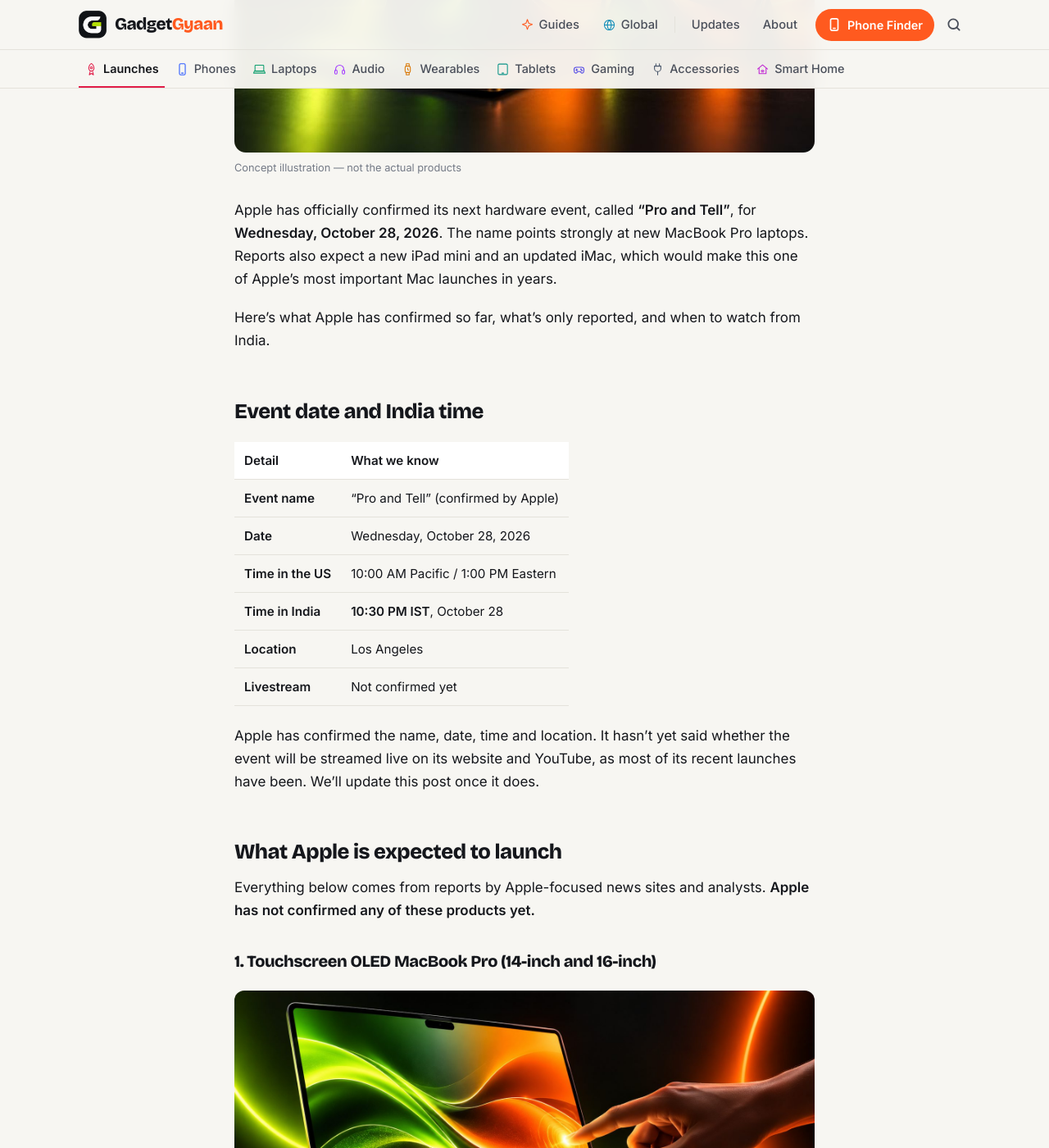
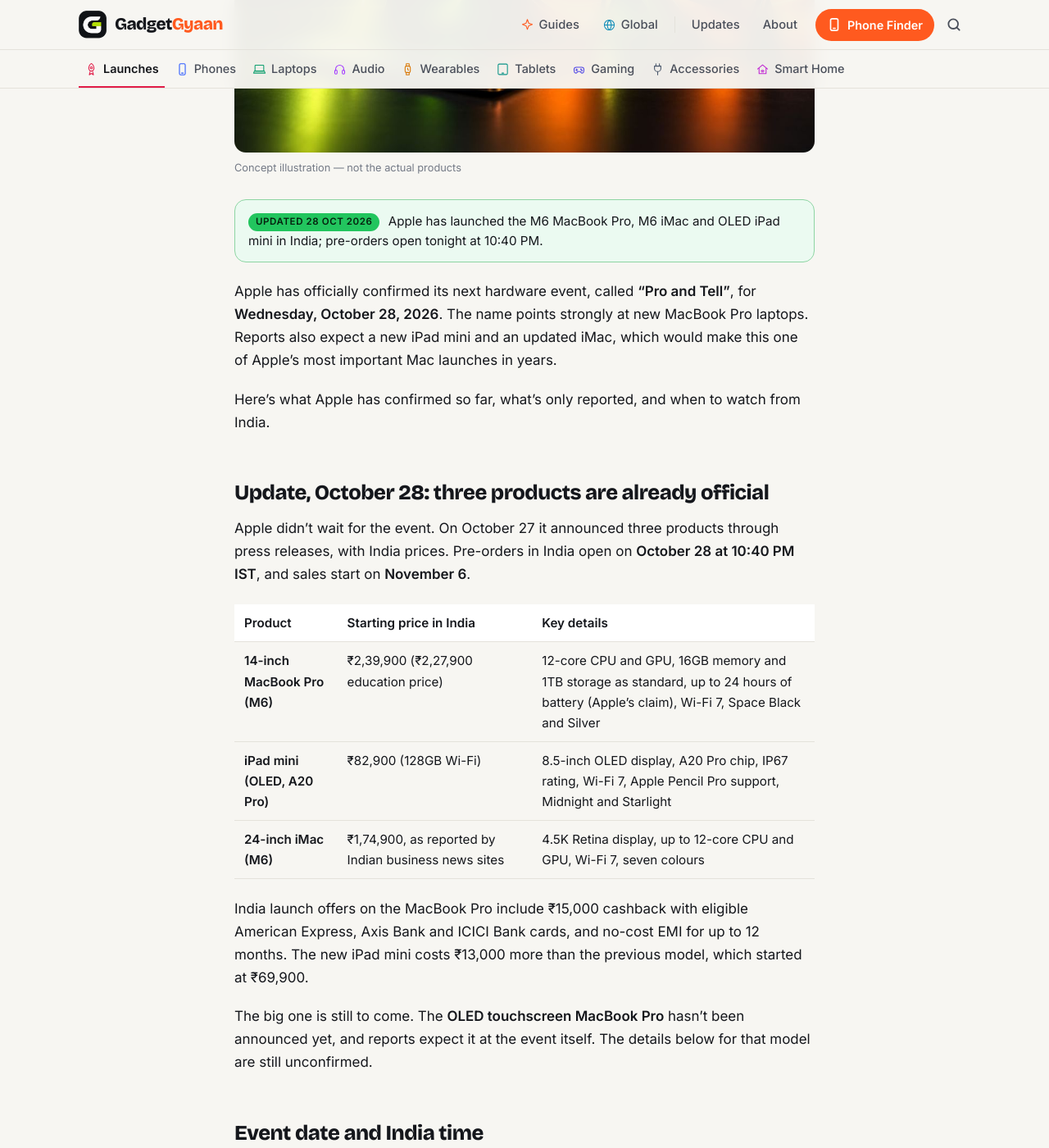
Before and after one commit to kiteksood167/kiteksood167.github.io, a Jekyll site: the page built from _posts/2026-10-20-apple-pro-and-tell-event-october-28-what-to-expect.md, in a window 1280 px wide and 1400 px high, scrolled down 837 px. Shown: the whole window at 82% size. Built offline with Jekyll 4.4.1, drawn with Linux system fonts in a browser that asks for light colours; comment, search, counter and statistics services are not loaded; some of the changed text lies outside the part shown.

Commit message:
Update Apple Pro and Tell post: M6 MacBook Pro, M6 iMac and OLED iPad mini launched with India prices
Co-Authored-By: Claude Opus 5.5 <noreply@anthropic.com>
Claude-Session: https://claude.ai/code/session_019q2TsaYyUfQwBS5iqKAhGu

```diff
--- a/_posts/2026-10-20-apple-pro-and-tell-event-october-28-what-to-expect.md
+++ b/_posts/2026-10-20-apple-pro-and-tell-event-october-28-what-to-expect.md
@@ -9,6 +9,8 @@ image_credit: "Concept illustration — not the actual products"
 category: Launches
 also_in: [Laptops, Tablets, Global]
 tags: [apple, macbook pro, ipad mini, imac, apple event, launch]
+last_modified_at: 2026-10-28 15:00:00 +0530
+update_note: "Apple has launched the M6 MacBook Pro, M6 iMac and OLED iPad mini in India; pre-orders open tonight at 10:40 PM."
 ---
 
 Apple has officially confirmed its next hardware event, called **"Pro and Tell"**, for **Wednesday, October 28, 2026**. The name points strongly at new MacBook Pro laptops. Reports also expect a new iPad mini and an updated iMac, which would make this one of Apple's most important Mac launches in years.
@@ -16,6 +18,20 @@ Apple has officially confirmed its next hardware event, called **"Pro and Tell"*
 <!--more-->
 
 Here's what Apple has confirmed so far, what's only reported, and when to watch from India.
+
+## Update, October 28: three products are already official
+
+Apple didn't wait for the event. On October 27 it announced three products through press releases, with India prices. Pre-orders in India open on **October 28 at 10:40 PM IST**, and sales start on **November 6**.
+
+| Product | Starting price in India | Key details |
+|---|---|---|
+| **14-inch MacBook Pro (M6)** | ₹2,39,900 (₹2,27,900 education price) | 12-core CPU and GPU, 16GB memory and 1TB storage as standard, up to 24 hours of battery (Apple's claim), Wi-Fi 7, Space Black and Silver |
+| **iPad mini (OLED, A20 Pro)** | ₹82,900 (128GB Wi-Fi) | 8.5-inch OLED display, A20 Pro chip, IP67 rating, Wi-Fi 7, Apple Pencil Pro support, Midnight and Starlight |
+| **24-inch iMac (M6)** | ₹1,74,900, as reported by Indian business news sites | 4.5K Retina display, up to 12-core CPU and GPU, Wi-Fi 7, seven colours |
+
+India launch offers on the MacBook Pro include ₹15,000 cashback with eligible American Express, Axis Bank and ICICI Bank cards, and no-cost EMI for up to 12 months. The new iPad mini costs ₹13,000 more than the previous model, which started at ₹69,900.
+
+The big one is still to come. The **OLED touchscreen MacBook Pro** hasn't been announced yet, and reports expect it at the event itself. The details below for that model are still unconfirmed.
 
 ## Event date and India time
 
@@ -26,13 +42,13 @@ Here's what Apple has confirmed so far, what's only reported, and when to watch
 | **Time in the US** | 10:00 AM Pacific / 1:00 PM Eastern |
 | **Time in India** | **10:30 PM IST**, October 28 |
 | **Location** | Los Angeles |
-| **Livestream** | Not confirmed yet |
+| **Format** | A hands-on launch experience for press and creators, not a traditional keynote; Apple hasn't announced a livestream |
 
-Apple has confirmed the name, date, time and location. It hasn't yet said whether the event will be streamed live on its website and YouTube, as most of its recent launches have been. We'll update this post once it does.
+Apple has confirmed the name, date, time and location. Unlike most Apple launches, this is a hands-on event for invited press and creators in Los Angeles, and Apple hasn't announced a public livestream. New products are likely to arrive by press release and video on Apple's website, as the October 27 launches did.
 
-## What Apple is expected to launch
+## What Apple was expected to launch
 
-Everything below comes from reports by Apple-focused news sites and analysts. **Apple has not confirmed any of these products yet.**
+We wrote this section before the October 27 announcements. The M6 MacBook Pro, iPad mini and M6 iMac are now official (see the update above). **The OLED touchscreen MacBook Pro is still unconfirmed.**
 
 ### 1. Touchscreen OLED MacBook Pro (14-inch and 16-inch)
 
@@ -83,7 +99,7 @@ At least one report also mentions a **14-inch iPad** with an M6 chip. That's les
 
 ## What about India prices and availability?
 
-Apple usually announces India prices on its India website the same night as a global launch, and pre-orders often open soon after. Since Apple hasn't announced the products yet, **no India prices are known**. Be careful with "leaked India prices" shared on social media before the event, because they're usually guesses.
+India prices for the M6 MacBook Pro, iPad mini and M6 iMac are in the update at the top of this post. The OLED touchscreen MacBook Pro has **no India price yet**. Be careful with "leaked India prices" for it on social media, because they're usually guesses.
 
 > **Tip:** Planning to buy a current MacBook Pro or iPad mini? Wait until after October 28. A new launch often brings discounts and exchange offers on older models, and you'll know whether the new features are worth the extra money.
 
@@ -97,4 +113,4 @@ Apple usually announces India prices on its India website the same night as a gl
 
 ## The bottom line
 
-Apple's October 28 "Pro and Tell" event, at 10:30 PM IST, is expected to bring the biggest MacBook Pro redesign in years, with OLED and a touchscreen, plus an OLED iPad mini and an M6 iMac. Apple has confirmed only the event so far, so check back after the keynote, when we'll cover the official India prices, specs and sale dates.
+Apple has already launched the M6 MacBook Pro (from ₹2,39,900), the OLED iPad mini (from ₹82,900) and the M6 iMac, with India pre-orders opening at 10:40 PM IST tonight and sales from November 6. The OLED touchscreen MacBook Pro is still expected at the October 28 "Pro and Tell" event, and we'll update this post once Apple makes it official.
```
